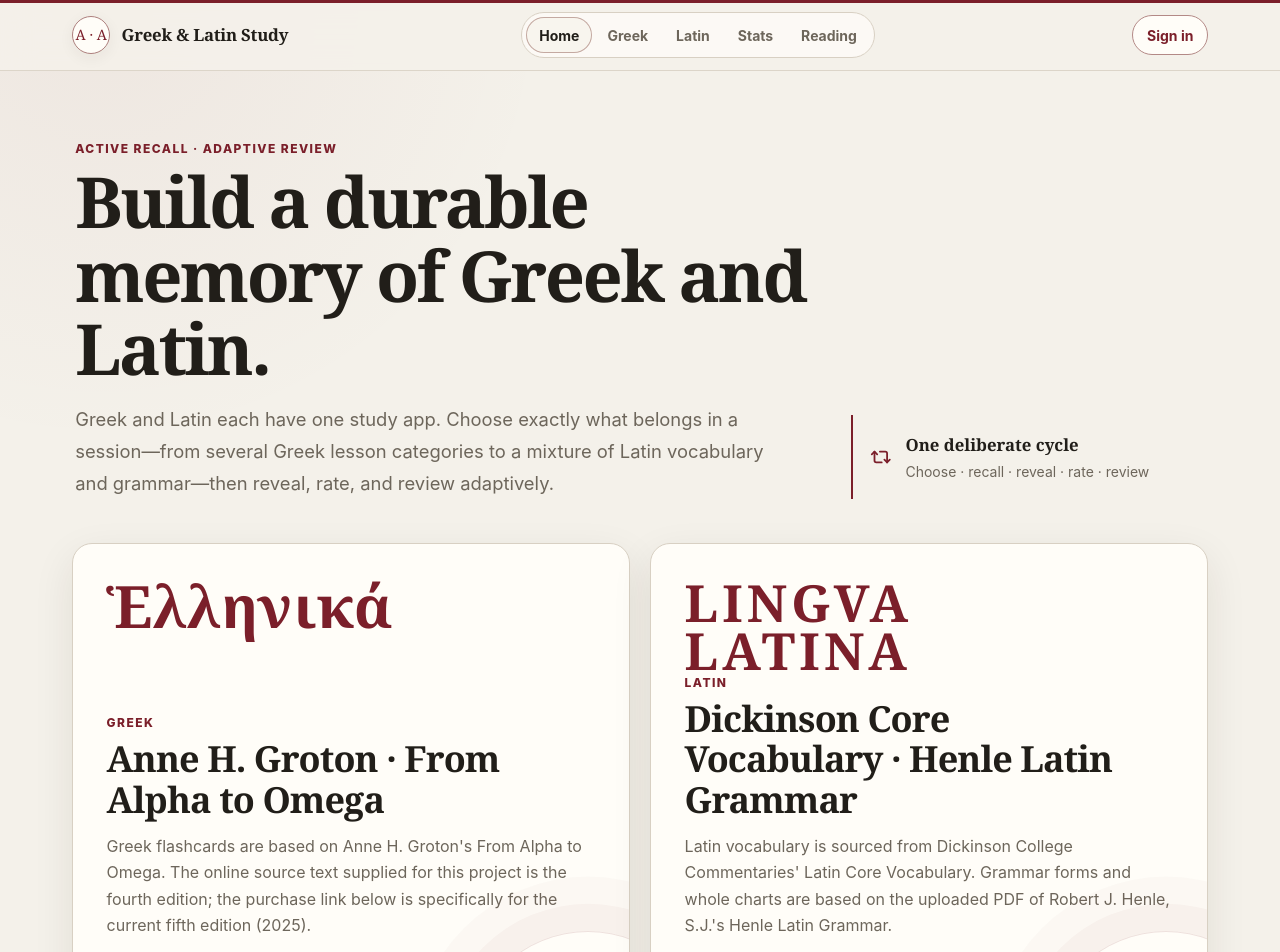
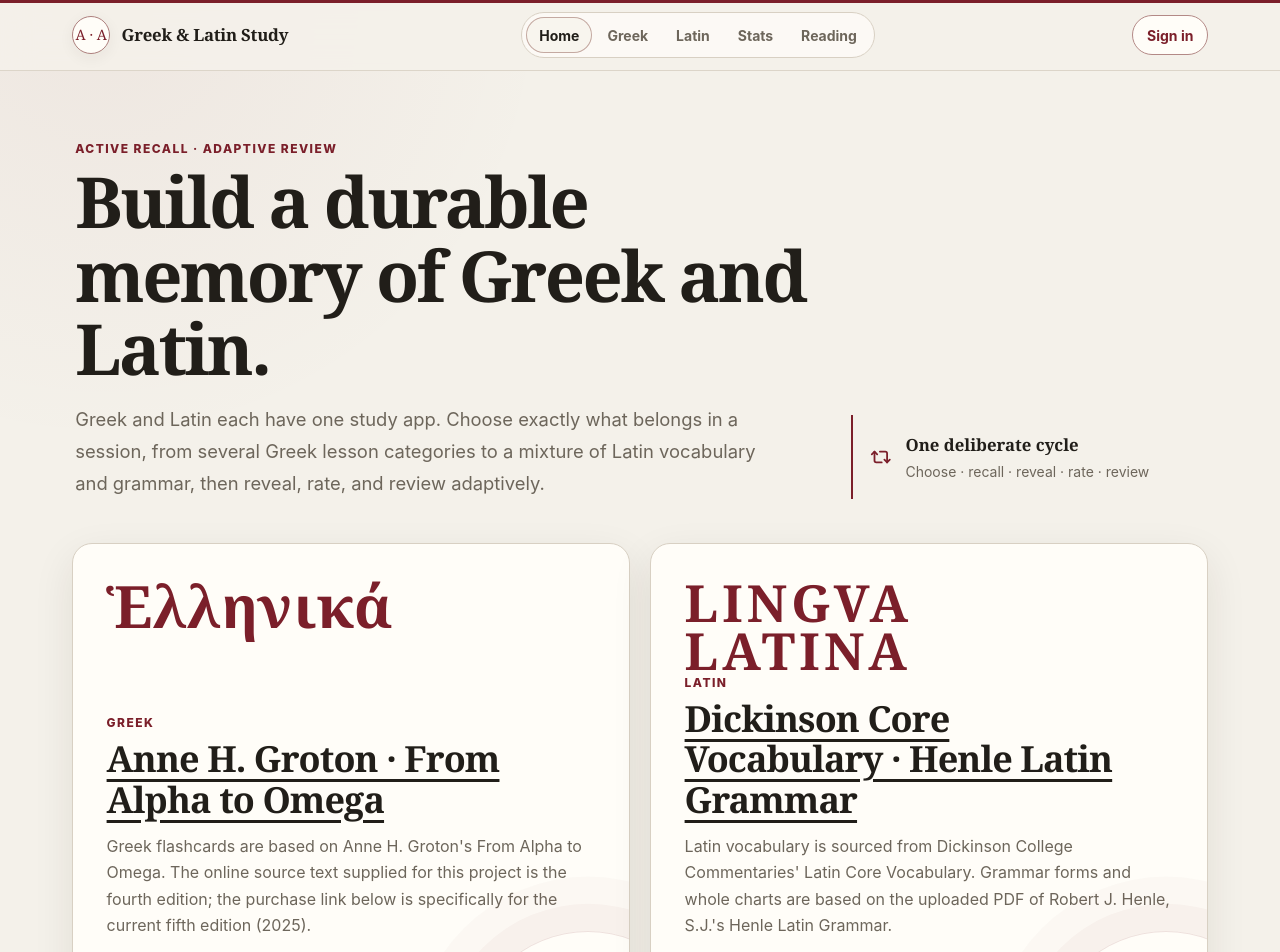
Before and after one commit to coltonkirby01/greek-latin-study, a React (Vite) app: page / in a window 1280 px wide. Shown: the top 952 px of the page. Built offline with nearby package versions, Linux system fonts and the light colour scheme; no server answers.

Commit message:
Link home card titles and remove em dashes

```diff
--- a/src/pages/home-page.tsx
+++ b/src/pages/home-page.tsx
@@ -15,7 +15,7 @@ export function HomePage() {
   const { user } = useAuth();
   return <main className="page-shell home-page">
     <section className="home-intro">
-      <div><p className="eyebrow">Active recall · adaptive review</p><h1>Build a durable memory of Greek and Latin.</h1><p className="home-lede">Greek and Latin each have one study app. Choose exactly what belongs in a session—from several Greek lesson categories to a mixture of Latin vocabulary and grammar—then reveal, rate, and review adaptively.</p></div>
+      <div><p className="eyebrow">Active recall · adaptive review</p><h1>Build a durable memory of Greek and Latin.</h1><p className="home-lede">Greek and Latin each have one study app. Choose exactly what belongs in a session, from several Greek lesson categories to a mixture of Latin vocabulary and grammar, then reveal, rate, and review adaptively.</p></div>
       <div className="method-note"><Repeat2 /><div><strong>One deliberate cycle</strong><span>Choose · recall · reveal · rate · review</span></div></div>
     </section>
     <section className="course-grid">
@@ -32,7 +32,7 @@ export function HomePage() {
 function Course({ visual, count, eyebrow, title, description, sourceLinks, href, linkLabel }: { visual: ReactNode; count: string; eyebrow: string; title: string; description: string; sourceLinks: readonly { label: string; href: string }[]; href: string; linkLabel: string }) {
   return <article className="course-card">
     <div className="course-card-top">{visual}{count && <span className="course-count">{count}</span>}</div>
-    <p className="eyebrow">{eyebrow}</p><h2>{title}</h2><p>{description}</p>
+    <p className="eyebrow">{eyebrow}</p><h2><Link className="course-title-link" to={href}>{title}</Link></h2><p>{description}</p>
     {sourceLinks.length > 0 && <div className="course-source-links" aria-label={`${eyebrow} sources`}>
       {sourceLinks.map((source) => <a key={source.href} href={source.href} target="_blank" rel="noreferrer">{source.label} <ExternalLink aria-hidden="true" /></a>)}
     </div>}
```
